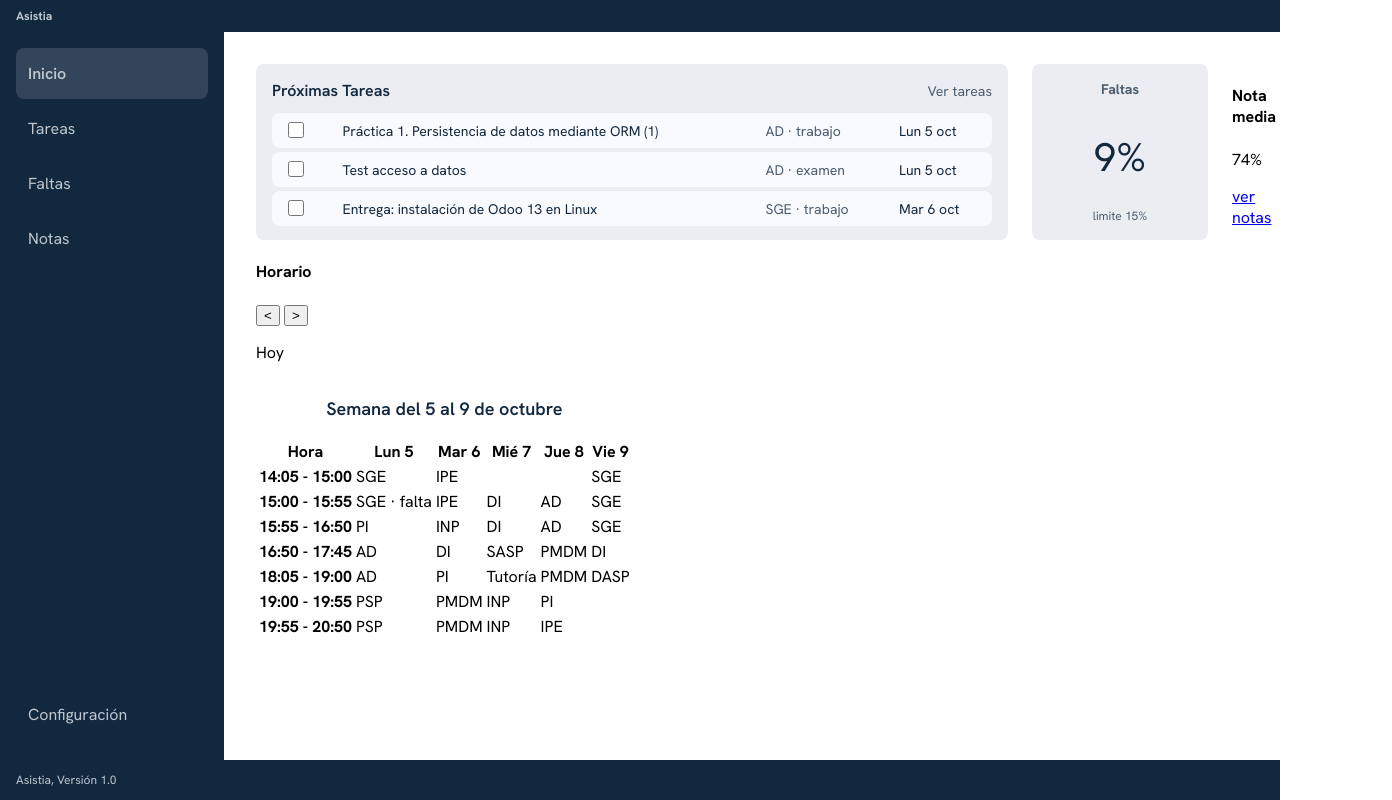
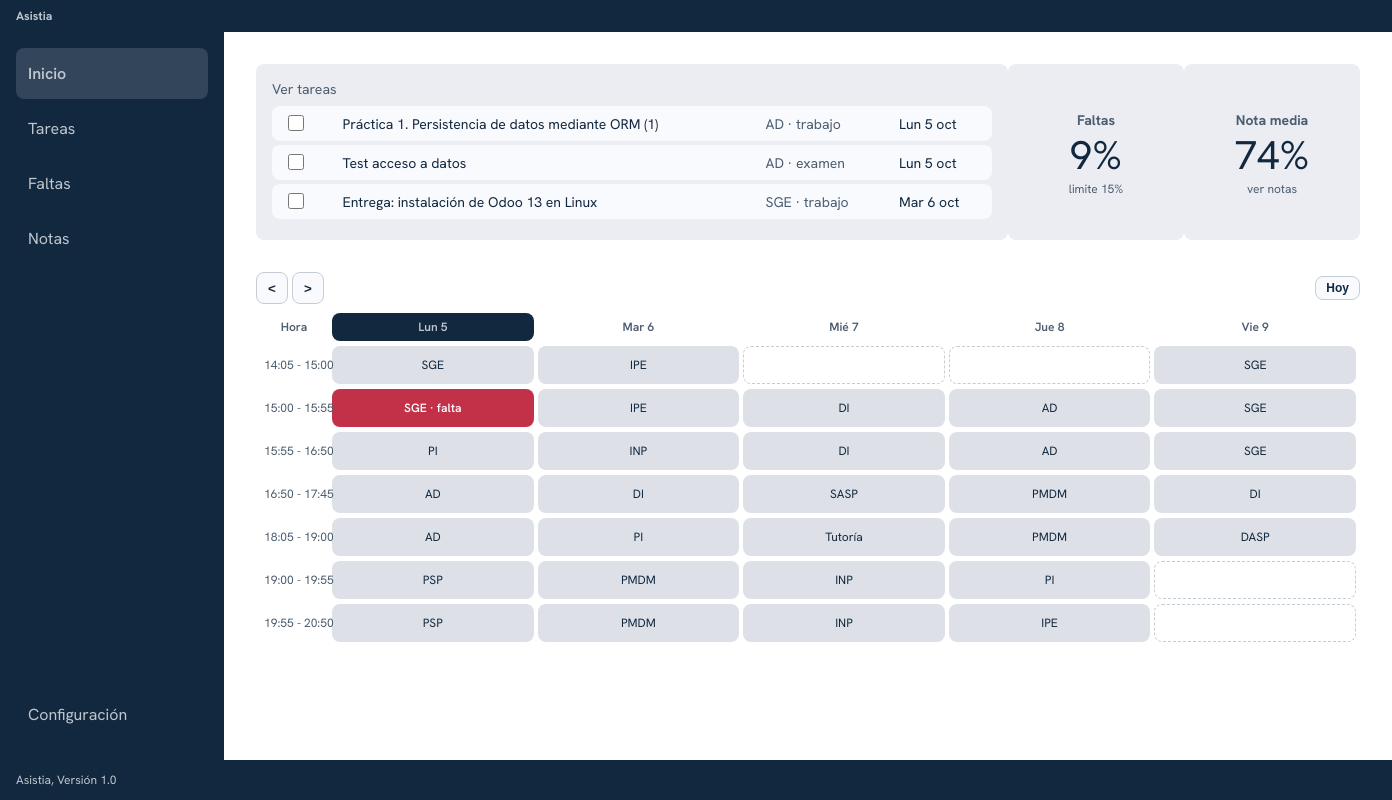
Before and after one commit to ivmaga006/Asistia, a plain HTML site: page index.html in a window 1280 px wide. Shown: the whole page, 1392 px wide, since content can reach past the window. Drawn offline with Linux system fonts and the light colour scheme.

Commit message:
feat: primera version pulir, cosas que pulir

```diff
--- a/css/styles.css
+++ b/css/styles.css
@@ -33,15 +33,10 @@
 nav h2,
 #dashboard > h2,
 #dashboard > p,
-#resumen > h3,
+#resumen div > h3,
 .proxTareas thead,
 header p {
-    position: absolute;
-    width: 1px;
-    height: 1px;
-    overflow: hidden;
-    clip-path: inset(50%);
-    white-space: nowrap;
+    display: none;
 }
 
 * {
@@ -60,6 +55,7 @@ body {
         "menu contenido"
         "pie pie";
 }
+
 h3 {
     font-size: var(--tam-titulo-bloque);
     font-weight: var(--peso-semibold);
@@ -69,12 +65,14 @@ h3 {
 .cabecera {
     grid-area: cabecera;
     background-color: var(--principal);
-    h1 {
-        font-size: var(--tam-12);
-        color: var(--texto-sobre-azul);
-        margin-left: 16px;
-    }
 }
+
+.cabecera h1 {
+    font-size: var(--tam-12);
+    color: var(--texto-sobre-azul);
+    margin-left: 16px;
+}
+
 .menu {
     grid-area: menu;
     width: 224px;
@@ -130,6 +128,14 @@ h3 {
     grid-area: contenido;
     margin-left: 32px;
     margin-top: 32px;
+    padding-right: 32px;
+}
+
+#resumen > div {
+    display: flex;
+    justify-content: space-between;
+    width: 100%;
+    margin-bottom: 32px;
 }
 
 .proxTareas {
@@ -139,7 +145,7 @@ h3 {
     border-radius: 8px;
     padding: 16px;
     box-sizing: border-box;
-    overflow: hidden; /* Por si acaso se pasa algo, corta el sobrante limpiamente */
+    overflow: hidden;
 }
 
 .proxTareas div {
@@ -168,7 +174,7 @@ h3 {
 
 .proxTareas td {
     background-color: var(--general);
-    padding: 6px 12px; /* Reducido ligeramente para que entren las 3 filas holgadas */
+    padding: 6px 12px;
     font-size: var(--tam-14);
     font-weight: var(--peso-regular);
     color: var(--principal);
@@ -193,48 +199,190 @@ h3 {
     cursor: pointer;
 }
 
-.tarFaltas {
+.tarFaltas,
+.resumNotas {
     width: 176px;
     height: 176px;
-    margin: 0 24px;
+    margin: 0;
     background-color: var(--tarjetas);
     border-radius: 8px;
     display: flex;
     flex-direction: column;
     align-items: center;
+    justify-content: space-between;
+    padding: 47px 0;
     box-sizing: border-box;
-    padding: 16px;
 }
 
-.tarFaltas h4 {
-    margin: 0 0 8px 0;
+.tarFaltas h4,
+.resumNotas h4 {
+    margin: 0;
     color: var(--texto-secundario);
     font-size: var(--tam-14);
 }
 
-.tarFaltas .digito {
-    margin: auto 0;
+.tarFaltas .digito,
+.resumNotas .digito {
+    margin: 0;
     font-size: var(--tam-cifra);
     color: var(--principal);
 }
 
-.tarFaltas .limite {
+.tarFaltas .limite,
+.resumNotas a {
+    text-decoration: none;
     margin: 0;
     color: var(--texto-secundario);
     font-size: var(--tam-12, 12px);
 }
 
+.horario {
+    width: 100%;
+    background-color: transparent;
+    padding: 0;
+    box-sizing: border-box;
+    margin-bottom: 32px;
+}
+
+.horario > h4 {
+    position: absolute;
+    width: 1px;
+    height: 1px;
+    overflow: hidden;
+    clip-path: inset(50%);
+    white-space: nowrap;
+}
+
+.horario button {
+    background-color: var(--general);
+    border: 1px solid var(--separadores);
+    border-radius: 8px;
+    width: 32px;
+    height: 32px;
+    cursor: pointer;
+    font-weight: var(--peso-semibold);
+    color: var(--principal);
+    transition: background-color 150ms ease;
+}
+
+.horario button:hover {
+    background-color: var(--celdas-horario);
+}
+
+.horario table {
+    width: 100%;
+    table-layout: fixed;
+    border-collapse: separate;
+    border-spacing: 4px 5px;
+}
+
+.horario caption {
+    text-align: left;
+    padding-bottom: 4px;
+}
+
+.horario-cabecera {
+    display: flex;
+    align-items: center;
+    gap: 8px;
+}
+
+.horario-navegacion {
+    display: flex;
+    gap: 4px;
+}
+
+.horario caption h3 {
+    font-size: var(--tam-14);
+    font-weight: var(--peso-semibold);
+    color: var(--principal);
+    margin: 0;
+}
+
+.horario .horario-hoy {
+    width: auto;
+    min-width: 40px;
+    height: 24px;
+    padding: 0 10px;
+    margin-left: auto;
+    font-size: var(--tam-12);
+}
+
+.horario th,
+.horario td {
+    padding: 6px;
+    font-size: var(--tam-12);
+    text-align: center;
+    vertical-align: middle;
+}
+
+.horario thead th {
+    background-color: transparent;
+    color: var(--texto-secundario);
+    font-weight: var(--peso-semibold);
+    height: 28px;
+}
+
+.horario thead th:first-child {
+    width: 68px;
+}
+
+.horario thead th:nth-child(2) {
+    background-color: var(--principal);
+    color: var(--texto-sobre-azul);
+    border-radius: 8px;
+}
+
+.horario tbody th {
+    background-color: transparent;
+    color: var(--texto-secundario);
+    font-weight: var(--peso-regular);
+    text-align: left;
+    padding-left: 4px;
+    width: 68px;
+    white-space: nowrap;
+}
+
+.horario tbody td {
+    background-color: var(--celdas-horario);
+    color: var(--principal);
+    font-weight: var(--peso-regular);
+    border-radius: 8px;
+    height: 38px;
+    cursor: pointer;
+    transition: background-color 150ms ease, transform 150ms ease;
+}
+
+.horario tbody td:empty {
+    background-color: transparent;
+    border: 1px dashed var(--separadores);
+}
+
+.horario tbody td:hover {
+    background-color: var(--celdas-horario);
+    transform: scale(1.04);
+    position: relative;
+    z-index: 1;
+}
+
+.horario tbody td:active {
+    background-color: var(--faltas);
+    color: var(--general);
+}
+
+.horario tbody td.falta {
+    background-color: var(--faltas);
+    color: var(--general);
+    font-weight: var(--peso-semibold);
+}
+
 .pie {
     grid-area: pie;
     background-color: var(--principal);
-    p {
-        font-size: var(--tam-12);
-        color: var(--texto-sobre-azul);
-        margin-left: 16px;
-    }
 }
 
-#resumen {
-    display: grid;
-    grid-template-columns: 2fr 1fr 1fr;
+.pie p {
+    font-size: var(--tam-12);
+    color: var(--texto-sobre-azul);
+    margin-left: 16px;
 }
--- a/index.html
+++ b/index.html
@@ -43,6 +43,7 @@
 
                 <!-- Resumen -->
                 <section id="resumen">
+                    <div>
                         <h3>Resumen</h3>
                         <article class="proxTareas">
                             <div>
@@ -64,7 +65,9 @@
                                             <input type="checkbox" id="tarea-1" />
                                         </td>
                                         <td>
-                                        <label for="tarea-1">Práctica 1. Persistencia de datos mediante ORM (1)</label>
+                                            <label for="tarea-1">
+                                                Práctica 1. Persistencia de datos mediante ORM (1)
+                                            </label>
                                         </td>
                                         <td>AD · trabajo</td>
                                         <td><time datetime="2026-10-05">Lun 5 oct</time></td>
@@ -97,16 +100,23 @@
                         </article>
                         <article class="resumNotas">
                             <h4>Nota media</h4>
-                        <p class="dato">74%</p>
+                            <p class="digito">74%</p>
                             <a href="#notas">ver notas</a>
                         </article>
+                    </div>
                     <article class="horario">
                         <h4>Horario</h4>
-                        <button><</button>
-                        <button>></button>
-                        <p>Hoy</p>
                         <table>
-                            <caption><h3>Semana del 5 al 9 de octubre</h3></caption>
+                            <caption>
+                                <div class="horario-cabecera">
+                                    <div class="horario-navegacion">
+                                        <button type="button" aria-label="Semana anterior">&lt;</button>
+                                        <button type="button" aria-label="Semana siguiente">&gt;</button>
+                                    </div>
+                                    <h3>Semana del 5 al 9 de octubre</h3>
+                                    <button class="horario-hoy" type="button">Hoy</button>
+                                </div>
+                            </caption>
                             <thead>
                                 <tr>
                                     <th>Hora</th>
@@ -128,7 +138,7 @@
                                 </tr>
                                 <tr>
                                     <th>15:00 - 15:55</th>
-                                    <td>SGE · falta</td>
+                                    <td class="falta">SGE · falta</td>
                                     <td>IPE</td>
                                     <td>DI</td>
                                     <td>AD</td>
```
Lines whose indentation alone changed are shown as unchanged.
